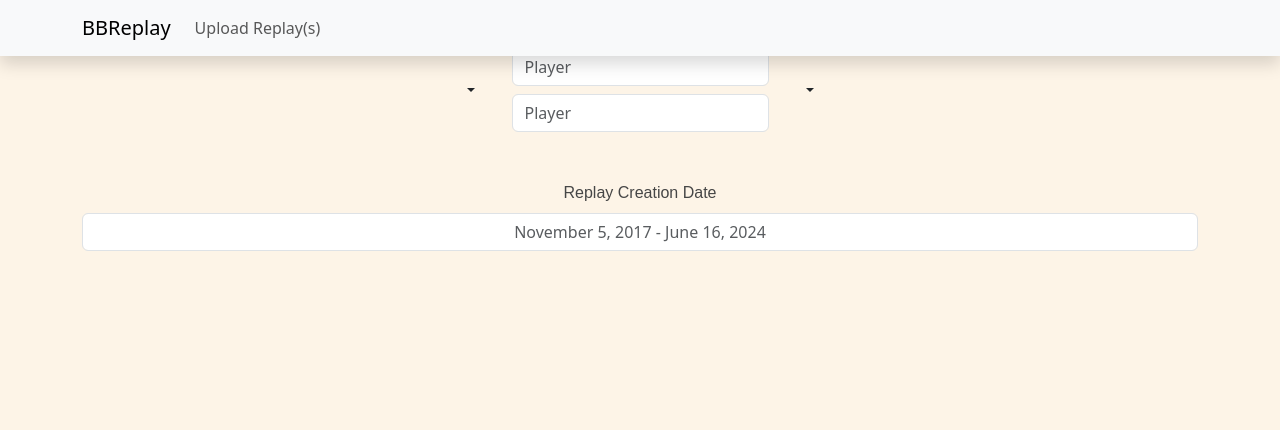
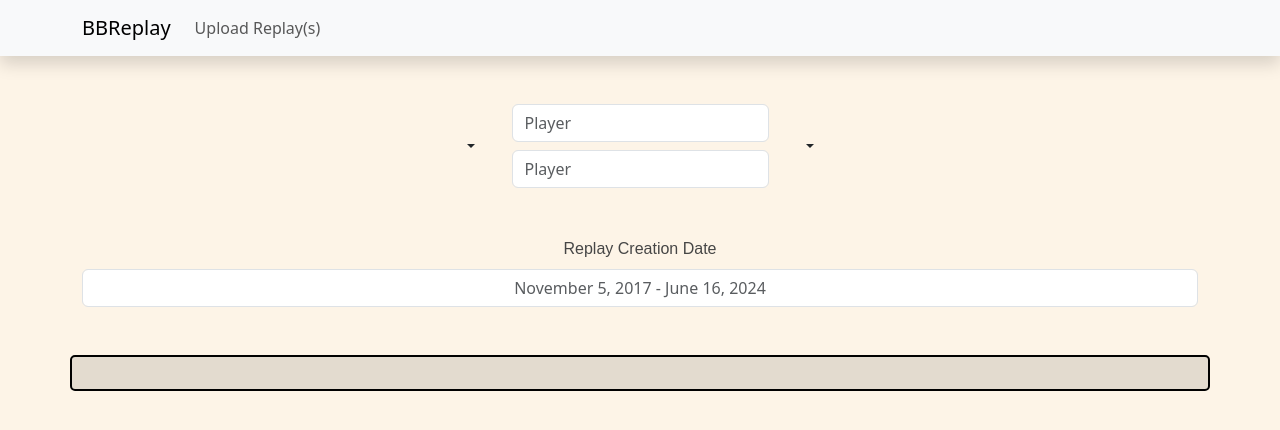
Before and after one commit to CaladBlogBaal/BBReplay, a Flask app: page / in a window 1280 px wide. Shown: the top 430 px of the page. Run offline with Flask 3, Linux system fonts and the light colour scheme; data that the repository does not hold is empty; parts of the project's set-up code (start-up, migrations or seed data) failed here and were passed over; some libraries are stand-ins or nearby versions.

Commit message:
Added padding cause of fixed navbar change, and added a border to the replays-container div, as well as change some pixels to em

```diff
--- a/app/static/css/style.css
+++ b/app/static/css/style.css
@@ -8,6 +8,7 @@
 
 body {
   background-color: var(--main-bg-colour);
+  padding-top: 56px;
 }
 
 .main-font {
@@ -62,12 +63,11 @@ body {
 }
 
 .card-custom span {
-
   color: white;
-  font-size: 44px;
+  font-size: 2.75em;
   position: absolute;
-  bottom: 0.625em; /* Adjust as needed */
-  right: 0.625em; /* Adjust as needed */
+  bottom: 0.075em; /* Adjust as needed */
+  right: 0.125em; /* Adjust as needed */
 }
 
 .img-custom {
@@ -148,3 +148,11 @@ body {
     position: absolute;
     left: 0;
 }
+
+#replays-container {
+    border: 2px solid black;
+    border-radius: 5px;
+    padding-top: 1em;
+    padding-bottom: 1em;
+    background-color: #e3dbcf;
+}
```
